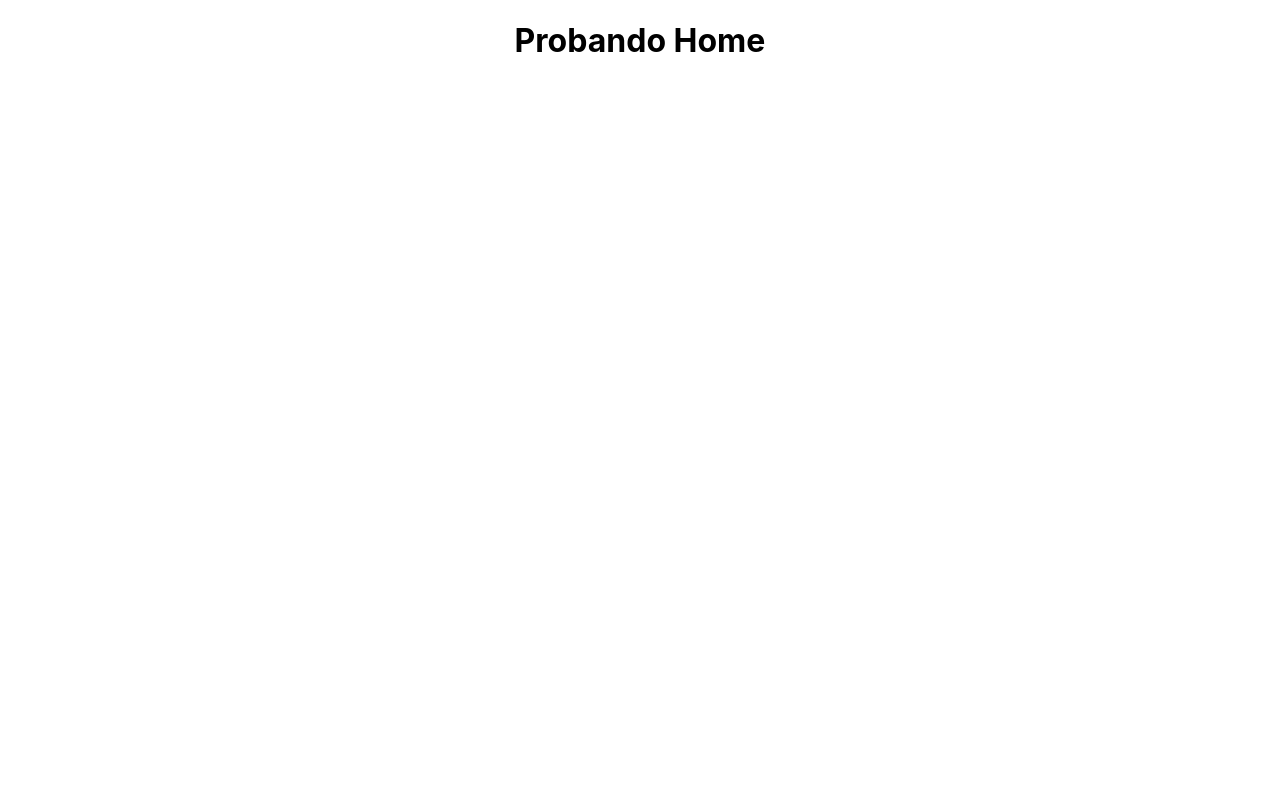
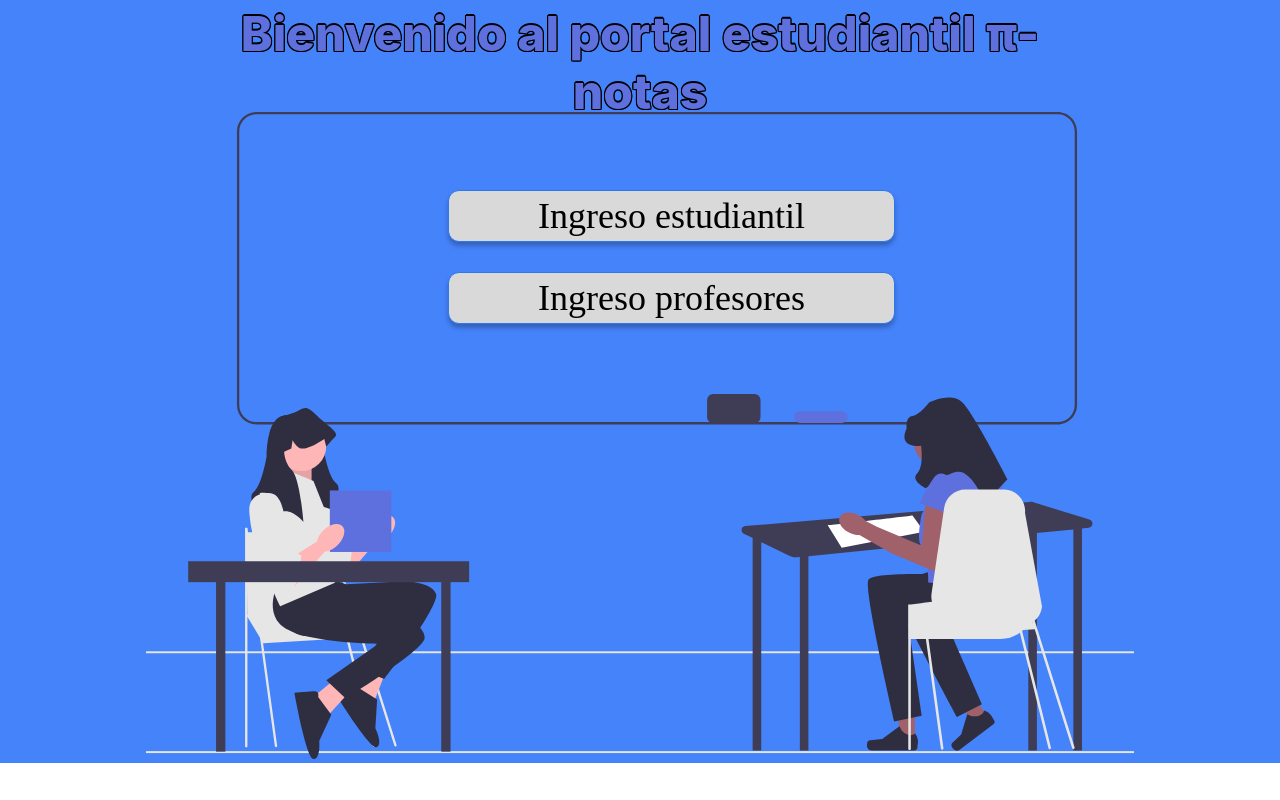
Before and after one commit to Ragnalex/Pi-Notas, a React (Create React App) app in the folder client/: page / in a window 1280 px wide. Built offline with nearby package versions, Linux system fonts and the light colour scheme.

Commit message:
Home listo
Esta el home con los botones listo

```diff
--- a/client/src/App.css
+++ b/client/src/App.css
@@ -5,6 +5,9 @@
 .App-logo {
   height: 40vmin;
   pointer-events: none;
+}
+.App-bg{
+  background-color: #4583FB;
 }
 
 @media (prefers-reduced-motion: no-preference) {
--- a/client/src/App.js
+++ b/client/src/App.js
@@ -12,7 +12,7 @@ function App() {
   return (
     <Fragment>
       <div className="App">
-        <div className="Container">
+        <div className="Container ">
 
           <Router>
 
--- a/client/src/Views/Home/home.css
+++ b/client/src/Views/Home/home.css
@@ -1,5 +1,74 @@
 .center{
+    justify-content: end;
+    align-items: center;
+    display: flex;
+    flex-direction: column;
+}
+/* Main */
+.bg{
+    width: 100%;
+    height: 100%;
+    background: #4583FB;
+}
+
+
+.img{
+    box-shadow: 5px #000;
+    width: 988px;
+}
+
+.button{
+    width: 447px;
+    height: 51.84px;
+    margin-top: 30px;
+
+    background: #D9D9D9;
+    border: 1px solid #2D79EB;
+    box-shadow: 0px 4px 4px rgba(0, 0, 0, 0.25);
+    border-radius: 11px;
+
+    text-align: center;
+
+
+}
+.botones{
+    position:absolute;
+    left: 35%;
+    top: 20%;
+    display: flex;
+    flex-direction: column;
+}
+.buttonText{
+
+    font-family: 'Changa';
+    font-style: normal;
+    font-weight: 400;
+    font-size: 36px;
+
+    color: #000000;
+
+}
+
+
+.tittle{
+    width: 885px;
+    height: 107px;
+
+    margin-top: 5px;
+
+    font-family: 'Inter';
+    font-style: normal;
+    font-weight: 800;
+    font-size: 48px;
+    line-height: 58px;
+    display: flex;
     text-align: center;
     justify-content: center;
     align-content: center;
+
+    color: #5E70DE;
+
+    text-shadow: 1px 0 #000, -1px 0 #000, 0 1px #000, 0 -2px #000,
+             1px 1px #000, -1px -1px #000, 1px -1px #000, -1px 1px #000;
+
 }
--- a/client/src/Views/Home/home.js
+++ b/client/src/Views/Home/home.js
@@ -1,13 +1,40 @@
 import React from "react";
 import "./home.css";
+
+
+//IMG
+import imgEducador from "../../imgs/mainImg.svg"
 
 const home = () => {
 
     return (
-        <div className="container">
-            <h1 className="center"> Probando Home </h1>
+        <bg className="bg">
+        <div className="container center bg">
+            <tittle className="tittle">
+                Bienvenido al portal estudiantil π-notas
+            </tittle>
+            <body>
+
+            <buttons className="botones">
+                <button className="button buttonText">
+                    Ingreso estudiantil
+                </button>
+
+                <button className="button buttonText">
+                    Ingreso profesores
+                </button>
+            </buttons>
+
+            <img className="img" src = {imgEducador} alt="FondoEducador"/>
+
+
+            </body>
+
+
 
         </div>
+        </bg>
+
     );
 
 
```
Also changed, not shown: client/src/imgs/mainImg.svg (added), 1 other file (tests, documents, lock files or other folders).
